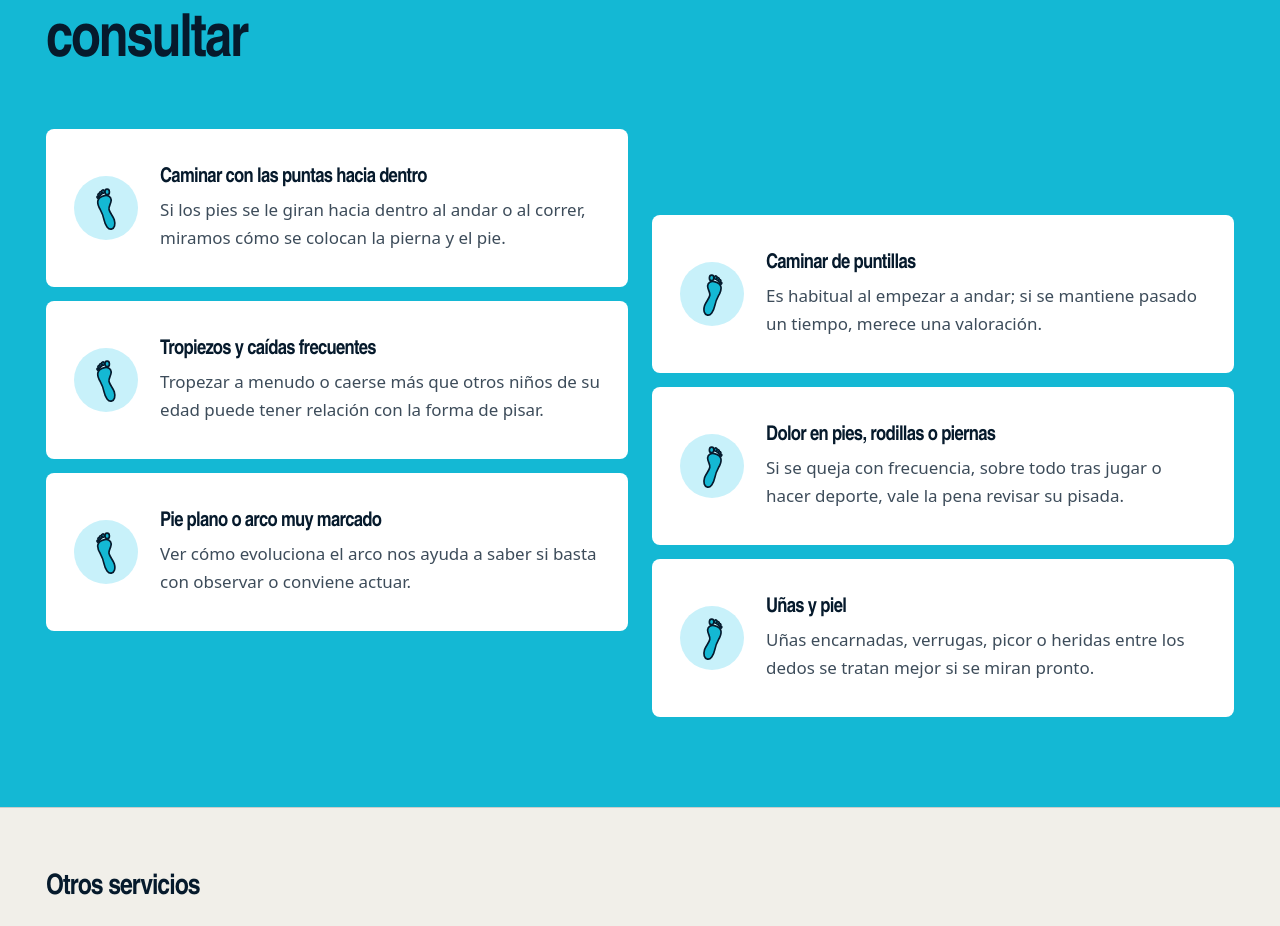
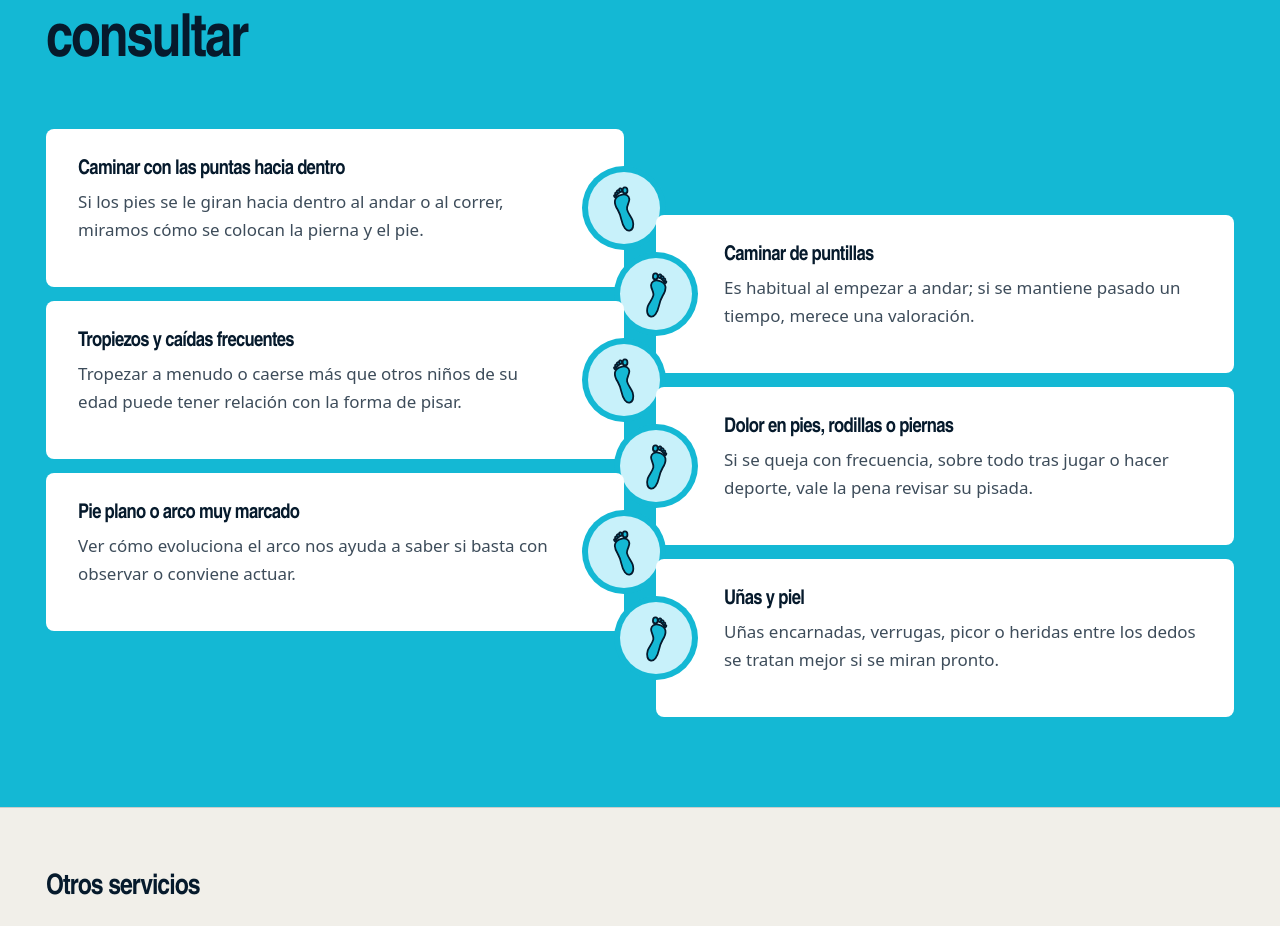
Before and after one commit to NataliaaJN/valdepodo, a Nuxt app: page /servicios/podologia-infantil in a window 1280 px wide. Shown: the part 2248-3174 px from the top of the page. Built offline with nearby package versions, Linux system fonts and the light colour scheme.

Commit message:
Servicios: huellas de «Cuándo conviene consultar» en el lado interior de cada card, a caballo sobre el borde, para que las dos columnas se lean como pasos alternos
Co-Authored-By: Claude Sonnet 5.5 <noreply@anthropic.com>

```diff
--- a/app/pages/servicios/podologia-infantil.vue
+++ b/app/pages/servicios/podologia-infantil.vue
@@ -192,12 +192,15 @@ const [gait, arch, toes, shoe] = kids.assessments
   }
 }
 
-/* ---------- Banda de motivos de consulta: cards salteadas ----------
-   Sobre el cyan de marca, una card independiente por motivo, cada una con su huella: pie izquierdo en las de
-   la columna izquierda, pie derecho en las de la derecha. Las columnas se escalonan media fila (nunca quedan
-   alineadas) y los bordes exteriores coinciden con los del contenedor. En móvil, una columna con sangría alterna. */
+/* ---------- Banda de motivos de consulta: cada card es un paso ----------
+   Sobre el cyan de marca, una card independiente por motivo. La huella va en el lado INTERIOR de cada card, a
+   caballo sobre su borde (como una muesca): pie izquierdo en el lado derecho de las cards de la columna izquierda,
+   pie derecho en el lado izquierdo de las de la columna derecha. Así los pies de las dos columnas quedan casi
+   juntos en el centro y, como las columnas se escalonan media fila, se leen como pasos alternos. Los bordes
+   exteriores coinciden con los del contenedor. En móvil, una columna con sangría alterna y el pie dentro de la card. */
 .consult {
   padding-block: clamp(3.5rem, 7vw, 6rem);
+  --mark: 4.5rem;
 }
 .consult__title {
   max-width: 14ch;
@@ -216,6 +219,7 @@ const [gait, arch, toes, shoe] = kids.assessments
   margin-left: 1.5rem;
 }
 .step__card {
+  position: relative;
   display: flex;
   align-items: center;
   gap: 1.125rem;
@@ -224,6 +228,11 @@ const [gait, arch, toes, shoe] = kids.assessments
   border-radius: var(--radius-l);
   background: var(--color-white);
   transition: translate var(--dur-base) var(--ease-out-soft);
+}
+/* En móvil el pie del lado interior queda dentro de la card: a la derecha en las de la izquierda */
+.step--left .step__card {
+  flex-direction: row-reverse;
+  justify-content: space-between;
 }
 .step__mark {
   flex: none;
@@ -257,7 +266,7 @@ const [gait, arch, toes, shoe] = kids.assessments
 @media (min-width: 1024px) {
   .path {
     grid-template-columns: repeat(2, minmax(0, 1fr));
-    column-gap: 1.5rem;
+    column-gap: 2rem;
     row-gap: 0.875rem;
     grid-auto-rows: minmax(4.5rem, auto);
   }
@@ -272,15 +281,33 @@ const [gait, arch, toes, shoe] = kids.assessments
     grid-column: 2;
   }
   .step__card {
-    padding: 1.5rem 1.75rem;
-    gap: 1.375rem;
+    display: block;
+    padding: 1.75rem 2rem;
   }
+  .step--left .step__card {
+    padding-right: calc(var(--mark) / 2 + 2rem);
+  }
+  .step--right .step__card {
+    padding-left: calc(var(--mark) / 2 + 2rem);
+  }
+  /* La huella a caballo sobre el borde interior, con un anillo del color del fondo que la recorta de la card */
   .step__mark {
-    width: 4rem;
-    height: 4rem;
+    position: absolute;
+    top: 50%;
+    width: var(--mark);
+    height: var(--mark);
+    box-shadow: 0 0 0 6px var(--color-primary);
+  }
+  .step--left .step__mark {
+    right: 0;
+    translate: 50% -50%;
+  }
+  .step--right .step__mark {
+    left: 0;
+    translate: -50% -50%;
   }
   .step__foot {
-    width: 1.3rem;
+    width: 1.4rem;
   }
 }
 
```
